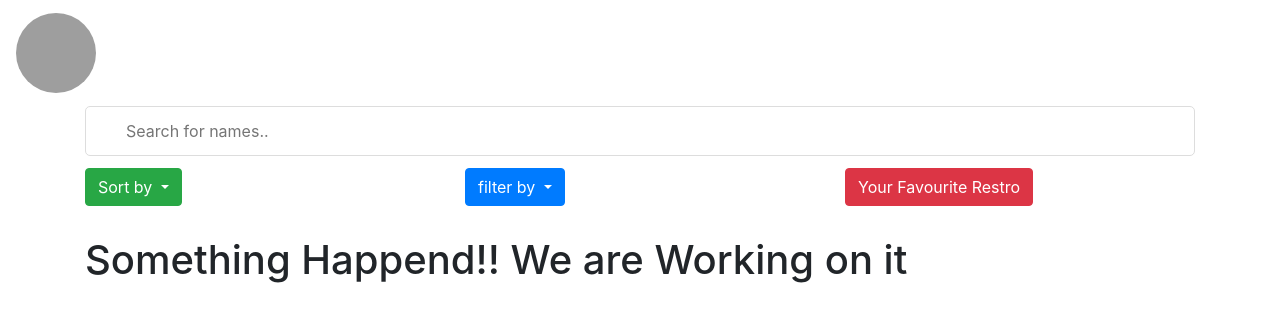
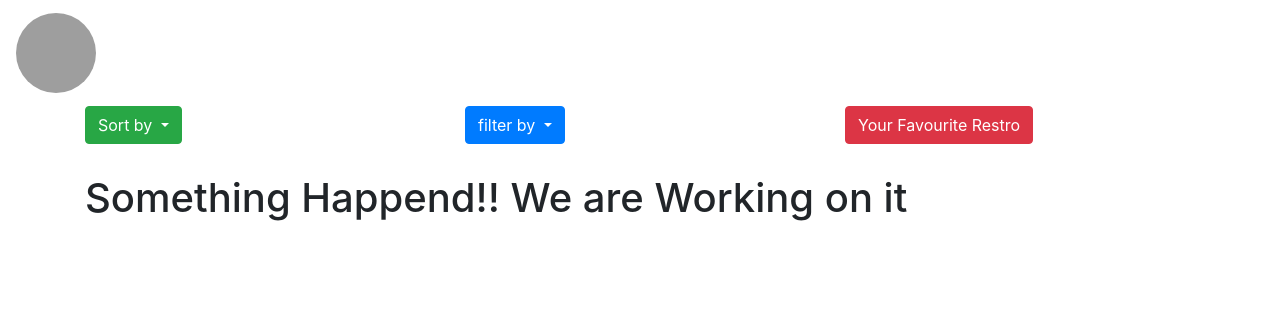
Before and after one commit to sf-fresher-batch-2020/fooddeliveryapp-ui, a plain HTML site: page sss.html in a window 1280 px wide. Drawn offline with nearby package versions, Linux system fonts and the light colour scheme; no server answers; grey boxes are pictures that could not be loaded.

Commit message:
Update sss.html

```diff
--- a/sss.html
+++ b/sss.html
@@ -38,7 +38,7 @@
 
       <div class="row">
           <div class="col-md-12">
-            <input type="text" id="myInput" onkeyup="search()" placeholder="Search for names.." title="Type in a name">
+            <!--input type="text" id="myInput" onkeyup="search()" placeholder="Search for names.." title="Type in a name"-->
           </div>
       </div>
       <div class="row">
```
